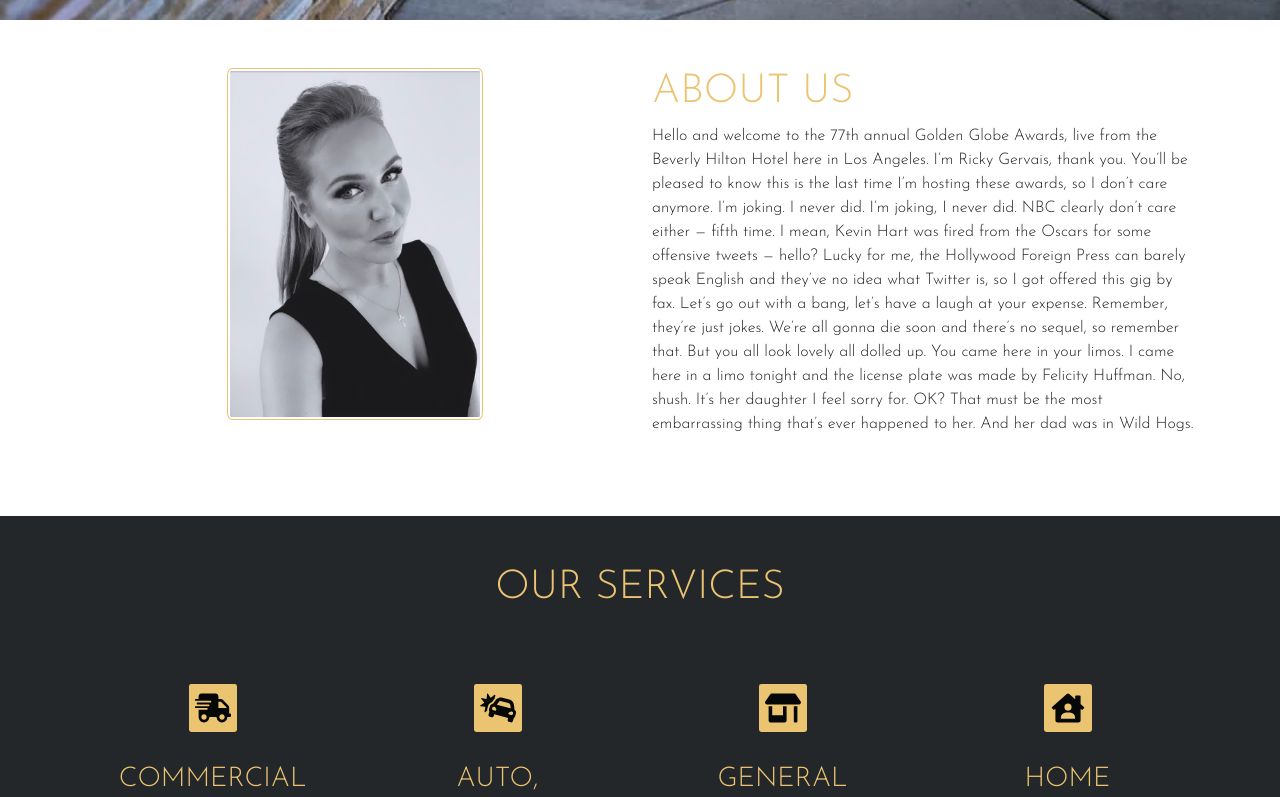
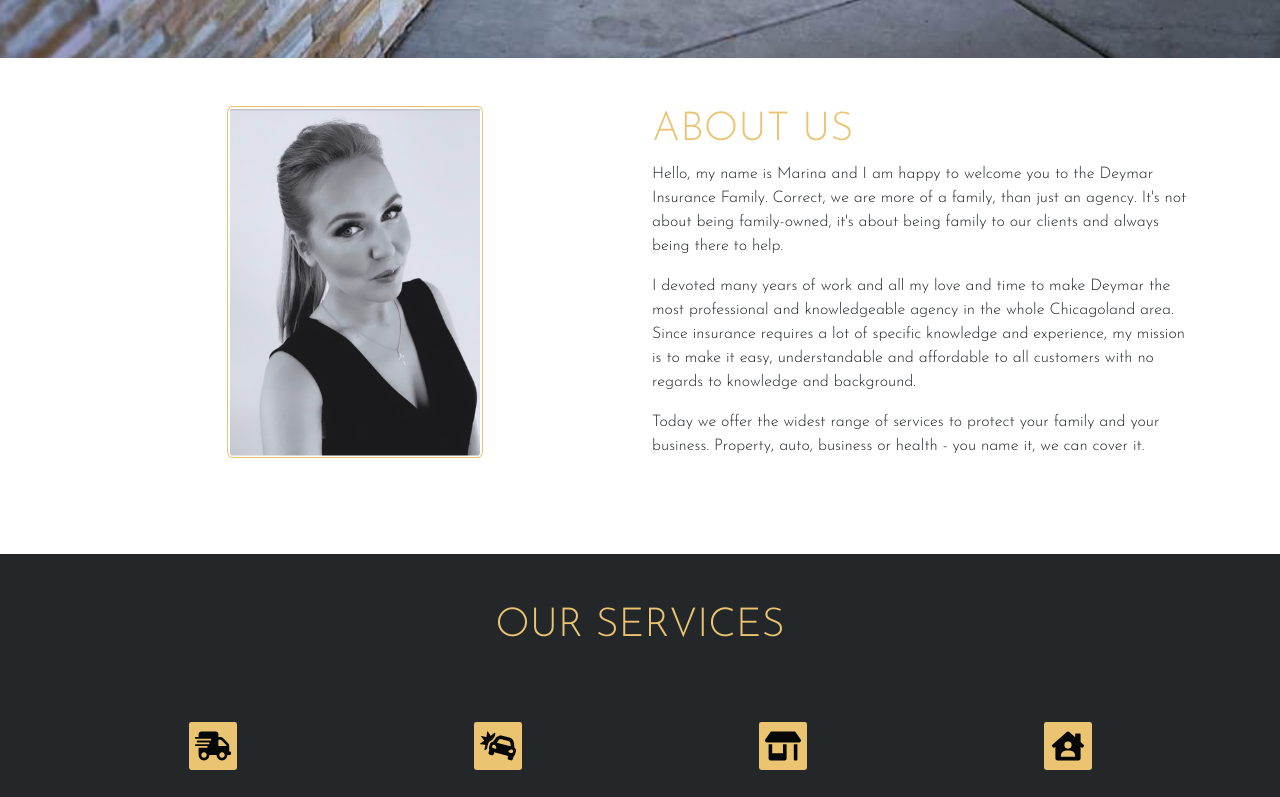
Before and after one commit to Deymar-Insurance/insurance, a React (Create React App) app: page / in a window 1280 px wide. Shown: the part 780-1577 px from the top of the page. Built offline with nearby package versions, Linux system fonts and the light colour scheme.

Commit message:
About us update

```diff
--- a/public/index.html
+++ b/public/index.html
@@ -4,6 +4,7 @@
 <head>
   <meta charset="utf-8" />
   <link rel="icon" href="%PUBLIC_URL%/favicon.ico" />
+
   <meta name="viewport" content="width=device-width, initial-scale=1" />
   <meta name="theme-color" content="#000000" />
   <meta name="description" content="Web site created using create-react-app" />
--- a/src/App.js
+++ b/src/App.js
@@ -1,8 +1,8 @@
 import './App.css';
 import 'bootstrap/dist/css/bootstrap.min.css';
 import Navbar from './components/Navbar';
-import Header from './components/Header';
-// import HeaderCarousel from './components/HeaderCarousel';
+// import Header from './components/Header';
+import HeaderCarousel from './components/HeaderCarousel';
 import AboutUs from './components/AboutUs';
 import Services from './components/Services';
 import Testimonials from './components/Testimonials';
@@ -13,8 +13,8 @@ function App() {
   return (
     <>
       <Navbar />
-      <Header />
-      {/* <HeaderCarousel /> */}
+      {/* <Header /> */}
+      <HeaderCarousel />
       <AboutUs />
       <Services />
       <Testimonials />
--- a/src/components/AboutUs.js
+++ b/src/components/AboutUs.js
@@ -18,24 +18,24 @@ const AboutUs = () => {
         <div className='col-lg-6 col-xm-12'>
           <h1 className='about-heading'>About Us</h1>
           <p>
-            Hello and welcome to the 77th annual Golden Globe Awards,
-            live from the Beverly Hilton Hotel here in Los Angeles.
-            I’m Ricky Gervais, thank you. You’ll be pleased to know
-            this is the last time I’m hosting these awards, so I don’t
-            care anymore. I’m joking. I never did. I’m joking, I never
-            did. NBC clearly don’t care either — fifth time. I mean,
-            Kevin Hart was fired from the Oscars for some offensive
-            tweets — hello? Lucky for me, the Hollywood Foreign Press
-            can barely speak English and they’ve no idea what Twitter
-            is, so I got offered this gig by fax. Let’s go out with a
-            bang, let’s have a laugh at your expense. Remember,
-            they’re just jokes. We’re all gonna die soon and there’s
-            no sequel, so remember that. But you all look lovely all
-            dolled up. You came here in your limos. I came here in a
-            limo tonight and the license plate was made by Felicity
-            Huffman. No, shush. It’s her daughter I feel sorry for.
-            OK? That must be the most embarrassing thing that’s ever
-            happened to her. And her dad was in Wild Hogs.
+            Hello, my name is Marina and I am happy to welcome you to
+            the Deymar Insurance Family. Correct, we are more of a
+            family, than just an agency. It's not about being
+            family-owned, it's about being family to our clients and
+            always being there to help. {' '}
+          </p>
+          <p>
+            I devoted many years of work and all my love and time to
+            make Deymar the most professional and knowledgeable agency
+            in the whole Chicagoland area. Since insurance requires a
+            lot of specific knowledge and experience, my mission is to
+            make it easy, understandable and affordable to all
+            customers with no regards to knowledge and background.
+          </p>
+          <p>
+            Today we offer the widest range of services to protect
+            your family and your business. Property, auto, business or
+            health - you name it, we can cover it.
           </p>
         </div>
       </div>
--- a/src/components/Header.js
+++ b/src/components/Header.js
@@ -5,9 +5,7 @@ const Header = () => {
   return (
     <>
       <div id='home' className='header-wraper'>
-        <div className='main-info'>
-          <HeaderCarousel />
-        </div>
+        <HeaderCarousel />
       </div>
     </>
   );
--- a/src/components/HeaderCarousel.js
+++ b/src/components/HeaderCarousel.js
@@ -10,6 +10,7 @@ import front4 from './../images/front/front4.png';
 
 const HeaderCarousel = () => {
   return (
+    <div className='header-wraper'>
       <Carousel
         showArrows={true}
         infiniteLoop={true}
@@ -39,6 +40,7 @@ const HeaderCarousel = () => {
           </div>
         </>
       </Carousel>
+    </div>
   );
 };
 
```
Lines whose indentation alone changed are shown as unchanged.
